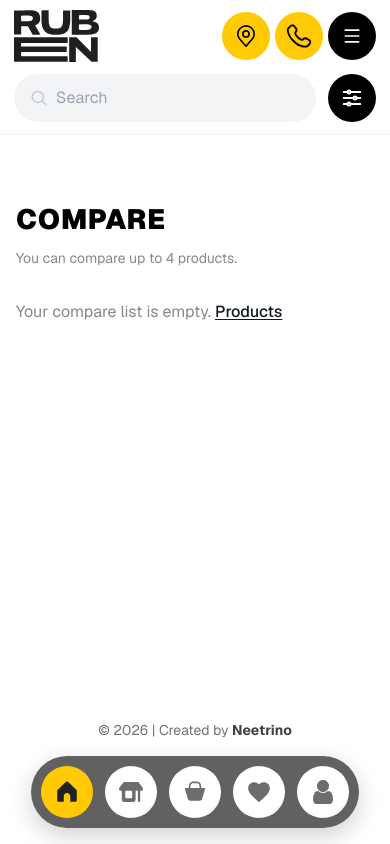
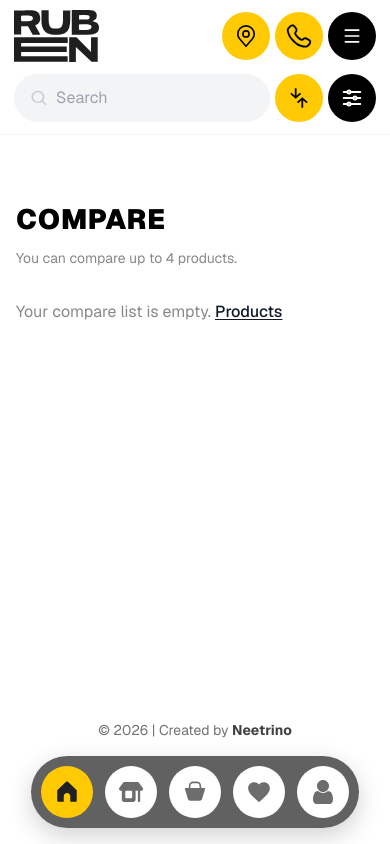
Before and after one commit to neetrino/Ruben, a Next.js app: page /en/compare in a window 390 px wide. Built offline with nearby package versions, Linux system fonts and the light colour scheme; no server answers; the database is empty.

Commit message:
Add MobileCompareSearchLink component and integrate it into the Storefront layout. Update StorefrontMobileSearchBar and StorefrontMobileTopBar to support compareSlot for enhanced mobile search functionality.

```diff
--- a/src/app/[locale]/(storefront)/layout.tsx
+++ b/src/app/[locale]/(storefront)/layout.tsx
@@ -1,8 +1,10 @@
 import { cookies } from "next/headers";
 import { notFound } from "next/navigation";
+import { Suspense } from "react";
 
 import { StorefrontPageAppear } from "@/components/motion/StorefrontPageAppear";
 import { MobileBottomNavIsland } from "@/components/layout/MobileBottomNavIsland";
+import { MobileCompareSearchLink } from "@/components/layout/MobileCompareSearchLink";
 import { MobileNavAccountAction } from "@/components/layout/MobileNavAccountAction";
 import { SiteCopyright } from "@/components/layout/SiteCopyright";
 import { SiteFooter } from "@/components/layout/SiteFooter";
@@ -47,6 +49,21 @@ export default async function StorefrontLayout({
         accountSlot={
           <MobileNavAccountAction locale={locale} dictionary={dictionary} />
         }
+        compareSlot={
+          <Suspense
+            fallback={
+              <span
+                className="inline-flex size-12 shrink-0 rounded-full bg-[var(--brand)]"
+                aria-hidden
+              />
+            }
+          >
+            <MobileCompareSearchLink
+              locale={locale}
+              label={dictionary.nav.compare}
+            />
+          </Suspense>
+        }
       />
       <SiteHeader
         locale={locale}
--- /dev/null
+++ b/src/components/layout/MobileCompareSearchLink.tsx
@@ -0,0 +1,35 @@
+import { HEADER_ASSETS } from "@/components/layout/header-assets";
+import { CompareHeaderLink } from "@/features/compare/ui/CompareHeaderLink";
+import { getCompareCount } from "@/features/compare/queries";
+import type { Locale } from "@/lib/i18n/config";
+
+const MOBILE_COMPARE_BUTTON =
+  "relative inline-flex size-12 shrink-0 items-center justify-center overflow-visible rounded-full bg-[var(--brand)]";
+
+const MOBILE_COMPARE_BADGE =
+  "absolute -top-1 -right-1 flex h-4 min-w-4 items-center justify-center rounded-full bg-black px-1 text-[10px] font-semibold text-white";
+
+type MobileCompareSearchLinkProps = {
+  locale: Locale;
+  label: string;
+};
+
+/** Compare shortcut beside the mobile search field. Count loads with the header. */
+export async function MobileCompareSearchLink({
+  locale,
+  label,
+}: MobileCompareSearchLinkProps) {
+  const count = await getCompareCount();
+
+  return (
+    <CompareHeaderLink
+      locale={locale}
+      label={label}
+      count={count}
+      className={MOBILE_COMPARE_BUTTON}
+      iconSrc={HEADER_ASSETS.compare}
+      iconClassName="size-9 brightness-0"
+      badgeClassName={MOBILE_COMPARE_BADGE}
+    />
+  );
+}
--- a/src/components/layout/StorefrontMobileSearchBar.tsx
+++ b/src/components/layout/StorefrontMobileSearchBar.tsx
@@ -2,7 +2,7 @@
 
 import Image from "next/image";
 import { usePathname, useRouter } from "next/navigation";
-import { useId, useState, type FormEvent } from "react";
+import { useId, useState, type FormEvent, type ReactNode } from "react";
 
 import { AppLink } from "@/components/ui/AppLink";
 import { HOME_MOBILE_ASSETS } from "@/features/home/config/assets";
@@ -16,6 +16,7 @@ type StorefrontMobileSearchBarProps = {
   searchPlaceholder: string;
   searchSubmitLabel: string;
   filtersLabel: string;
+  compareSlot: ReactNode;
 };
 
 /**
@@ -27,6 +28,7 @@ export function StorefrontMobileSearchBar({
   searchPlaceholder,
   searchSubmitLabel,
   filtersLabel,
+  compareSlot,
 }: StorefrontMobileSearchBarProps) {
   const router = useRouter();
   const pathname = usePathname() ?? "";
@@ -54,7 +56,7 @@ export function StorefrontMobileSearchBar({
   return (
     <form
       onSubmit={onSearchSubmit}
-      className="flex items-center gap-3"
+      className="flex items-center gap-[5px]"
       role="search"
     >
       <label
@@ -81,6 +83,8 @@ export function StorefrontMobileSearchBar({
         />
         <span className="sr-only">{searchSubmitLabel}</span>
       </label>
+
+      {compareSlot}
 
       {onShopPage ? (
         <button
--- a/src/components/layout/StorefrontMobileTopBar.tsx
+++ b/src/components/layout/StorefrontMobileTopBar.tsx
@@ -20,6 +20,8 @@ type StorefrontMobileTopBarProps = {
   dictionary: Dictionary;
   /** Server-rendered account CTA for the burger drawer. */
   accountSlot: ReactNode;
+  /** Compare shortcut rendered next to the search field. */
+  compareSlot: ReactNode;
 };
 
 /**
@@ -32,6 +34,7 @@ export function StorefrontMobileTopBar({
   currency,
   dictionary,
   accountSlot,
+  compareSlot,
 }: StorefrontMobileTopBarProps) {
   const pathname = usePathname();
   const homeHref = `/${locale}`;
@@ -156,6 +159,7 @@ export function StorefrontMobileTopBar({
           searchPlaceholder={dictionary.header.searchPlaceholder}
           searchSubmitLabel={dictionary.header.search}
           filtersLabel={dictionary.catalog.filtersTitle}
+          compareSlot={compareSlot}
         />
       </div>
     </div>
--- a/src/features/compare/ui/CompareHeaderLink.tsx
+++ b/src/features/compare/ui/CompareHeaderLink.tsx
@@ -13,6 +13,8 @@ type CompareHeaderLinkProps = {
   count: number;
   className?: string;
   iconSrc?: string;
+  iconClassName?: string;
+  badgeClassName?: string;
 };
 
 export function CompareHeaderLink({
@@ -21,6 +23,8 @@ export function CompareHeaderLink({
   count,
   className = "relative inline-flex h-11 w-11 items-center justify-center rounded-lg text-gray-700 transition-colors duration-150 hover:text-gray-900",
   iconSrc,
+  iconClassName = "size-[35px]",
+  badgeClassName = "absolute -top-0.5 -right-0.5 flex h-4 min-w-4 items-center justify-center rounded-full bg-[var(--brand)] px-1 text-[10px] font-semibold text-black",
 }: CompareHeaderLinkProps) {
   const badgeCount = useCompareCount(count);
 
@@ -37,14 +41,14 @@ export function CompareHeaderLink({
           alt=""
           width={35}
           height={35}
-          className="size-[35px]"
+          className={iconClassName}
           aria-hidden
         />
       ) : (
         <GitCompareArrows className="h-5 w-5" aria-hidden="true" />
       )}
       {badgeCount > 0 ? (
-        <span className="absolute -top-0.5 -right-0.5 flex h-4 min-w-4 items-center justify-center rounded-full bg-[var(--brand)] px-1 text-[10px] font-semibold text-black">
+        <span className={badgeClassName}>
           {badgeCount > 99 ? "99+" : badgeCount}
         </span>
       ) : null}
```
